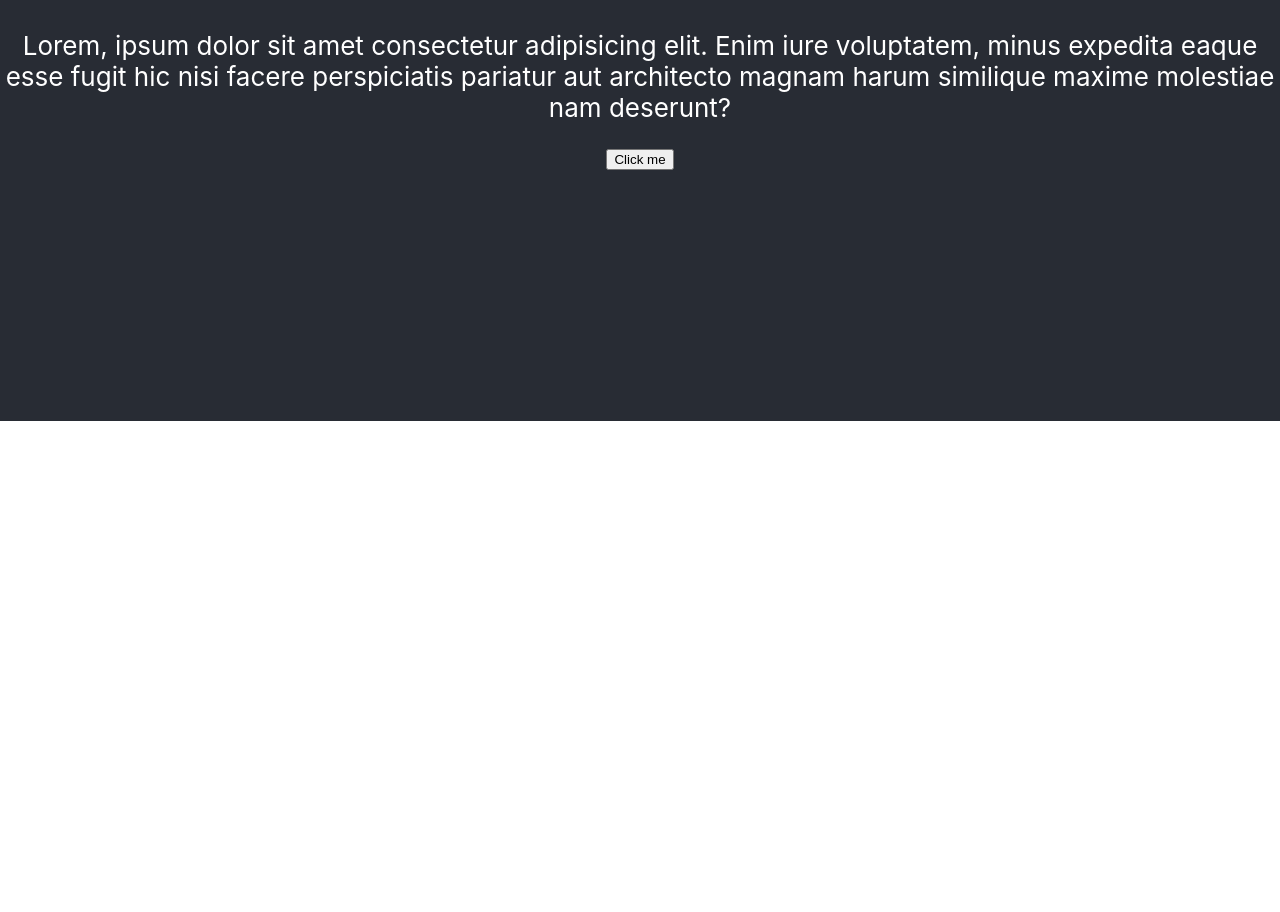
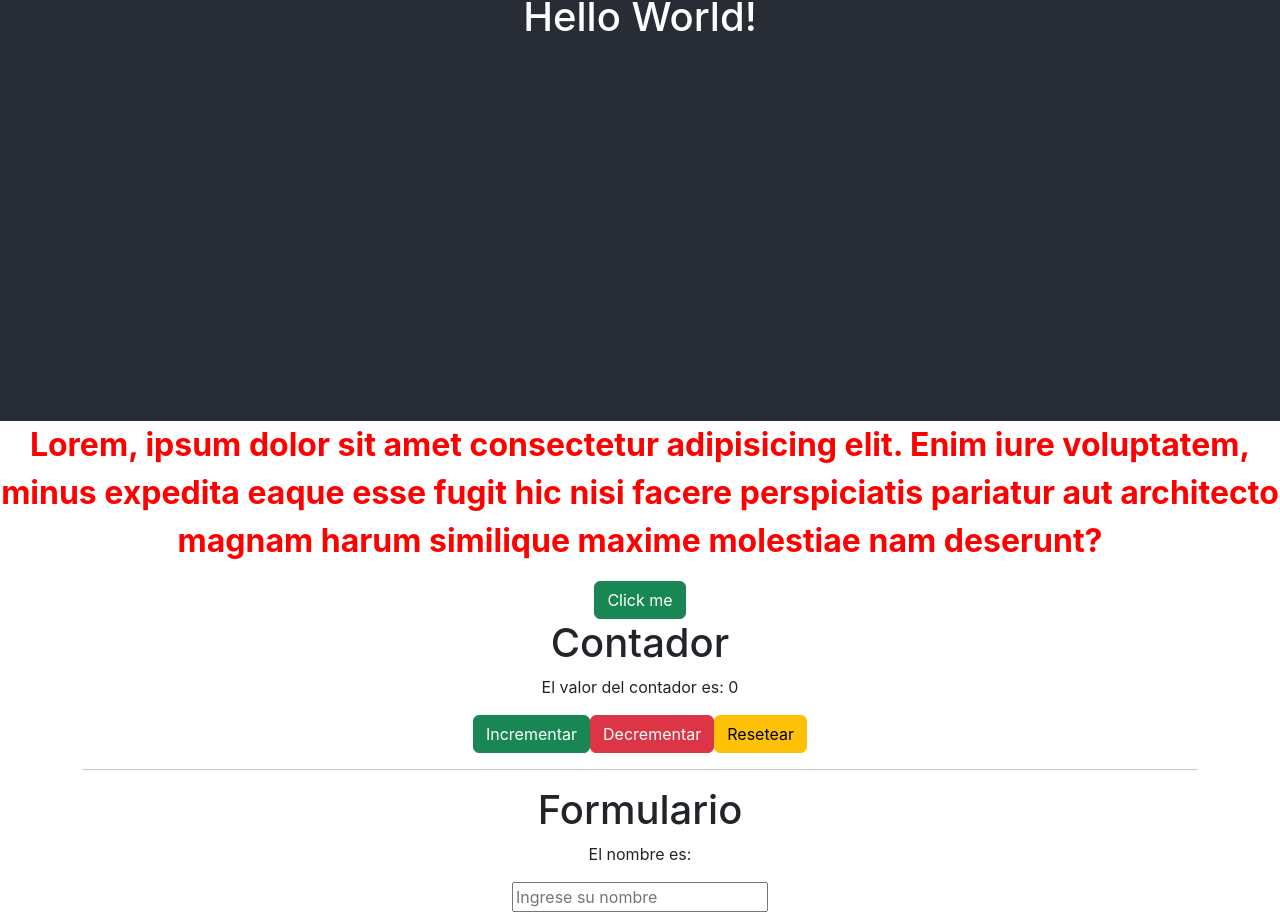
Before and after one commit to JoseGermanx/my-app, a React (Create React App) app: page / in a window 1280 px wide. Shown: the part 379-1291 px from the top of the page. Before the commit the page ends 800 px from the top, so only its background shows below. Built offline with nearby package versions, Linux system fonts and the light colour scheme.

Commit message:
useState

```diff
--- a/public/index.html
+++ b/public/index.html
@@ -25,6 +25,7 @@
       Learn how to configure a non-root public URL by running `npm run build`.
     -->
     <title>React App</title>
+    <link href="https://cdn.jsdelivr.net/npm/bootstrap@5.3.2/dist/css/bootstrap.min.css" rel="stylesheet" integrity="sha384-T3c6CoIi6uLrA9TneNEoa7RxnatzjcDSCmG1MXxSR1GAsXEV/Dwwykc2MPK8M2HN" crossorigin="anonymous">
   </head>
   <body>
     <noscript>You need to enable JavaScript to run this app.</noscript>
--- a/src/App.js
+++ b/src/App.js
@@ -1,15 +1,17 @@
-import logo from './logo.svg';
-import './App.css';
-import Button from './components/button';
-import Parrafo from './components/parrafo';
+import logo from "./logo.svg";
+import "./App.css";
+import Button from "./components/button/button";
+import Parrafo from "./components/parrafo/parrafo";
+import EjemploEstado from "./components/estado/EjemploEstado";
 
 function App() {
   return (
     <div className="App">
       <header className="App-header">
         <h1>Hello World!</h1>
-        <Parrafo />
       </header>
+      <Parrafo />
+      <EjemploEstado />
     </div>
   );
 }
--- a/src/components/button.jsx
+++ b/src/components/button/button.jsx
@@ -5,7 +5,7 @@ import React from 'react'
 const Button = () => {
   return (
 
-        <button onClick={() => alert("Hola mundo")}>Click me</button>
+        <button className="btn btn-success" onClick={() => alert("Hola mundo")}>Click me</button>
 
   )
 }
--- /dev/null
+++ b/src/components/estado/EjemploEstado.jsx
@@ -0,0 +1,42 @@
+
+import React, { useState } from 'react'
+
+
+function EjemploEstado() {
+
+    const [contador, setContador ] = useState(0);
+    const [nombre, setNombre] = useState('');
+    const [productos, setProductos] = useState([]);
+
+    const incrementar = () => {
+        setContador(contador + 1)
+    }
+
+    const decrementar = () => {
+        setContador(contador - 1)
+    }
+
+    const resetear = () => {
+        setContador(0)
+    }
+
+  return (
+    <div className='container'>
+        <h1>Contador</h1>
+        <p>El valor del contador es: {contador}</p>
+        <button className='btn btn-success' onClick={incrementar}>Incrementar</button>
+        <button className='btn btn-danger' onClick={decrementar}>Decrementar</button>
+        <button className='btn btn-warning' onClick={resetear}>Resetear</button>
+        <hr />
+
+        <div>
+            <h1>Formulario</h1>
+            <p>El nombre es: {nombre}</p>
+            <input type="text" placeholder="Ingrese su nombre" onChange={(e) => setNombre(e.target.value)}/>
+        </div>
+
+    </div>
+  )
+}
+
+export default EjemploEstado
--- /dev/null
+++ b/src/components/parrafo/parrafo.css
@@ -0,0 +1,5 @@
+.componente-parrafo-p {
+    color: red;
+    font-size: 2rem;
+    font-weight: bold;
+}
--- a/src/components/parrafo.jsx
+++ b/src/components/parrafo/parrafo.jsx
@@ -1,10 +1,11 @@
 import React from "react";
-import Button from "./button";
+import Button from "../button/button";
+import "./parrafo.css";
 
 const Parrafo = () => {
   return (
     <>
-    <p>
+    <p className="componente-parrafo-p">
       Lorem, ipsum dolor sit amet consectetur adipisicing elit. Enim iure
       voluptatem, minus expedita eaque esse fugit hic nisi facere perspiciatis
       pariatur aut architecto magnam harum similique maxime molestiae nam
```
Also changed, not shown: src/components/button/button.css (added).
